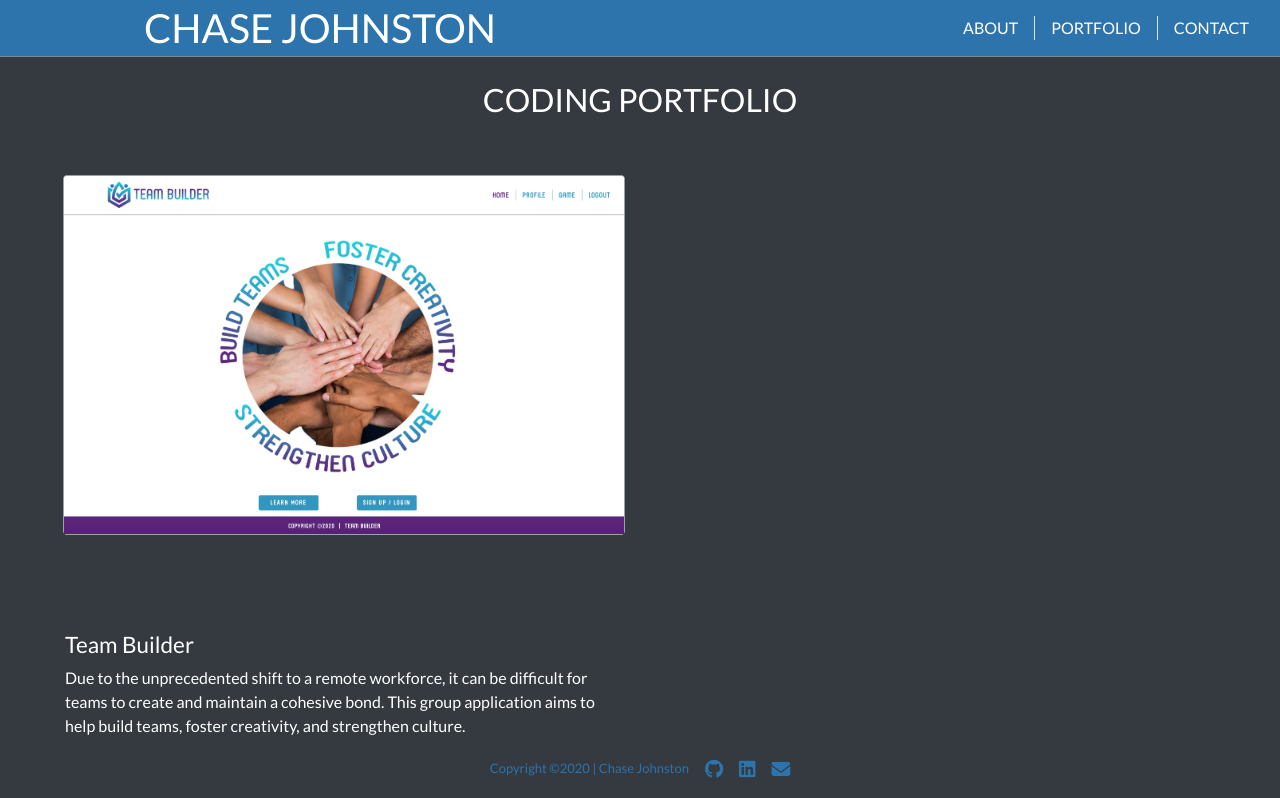
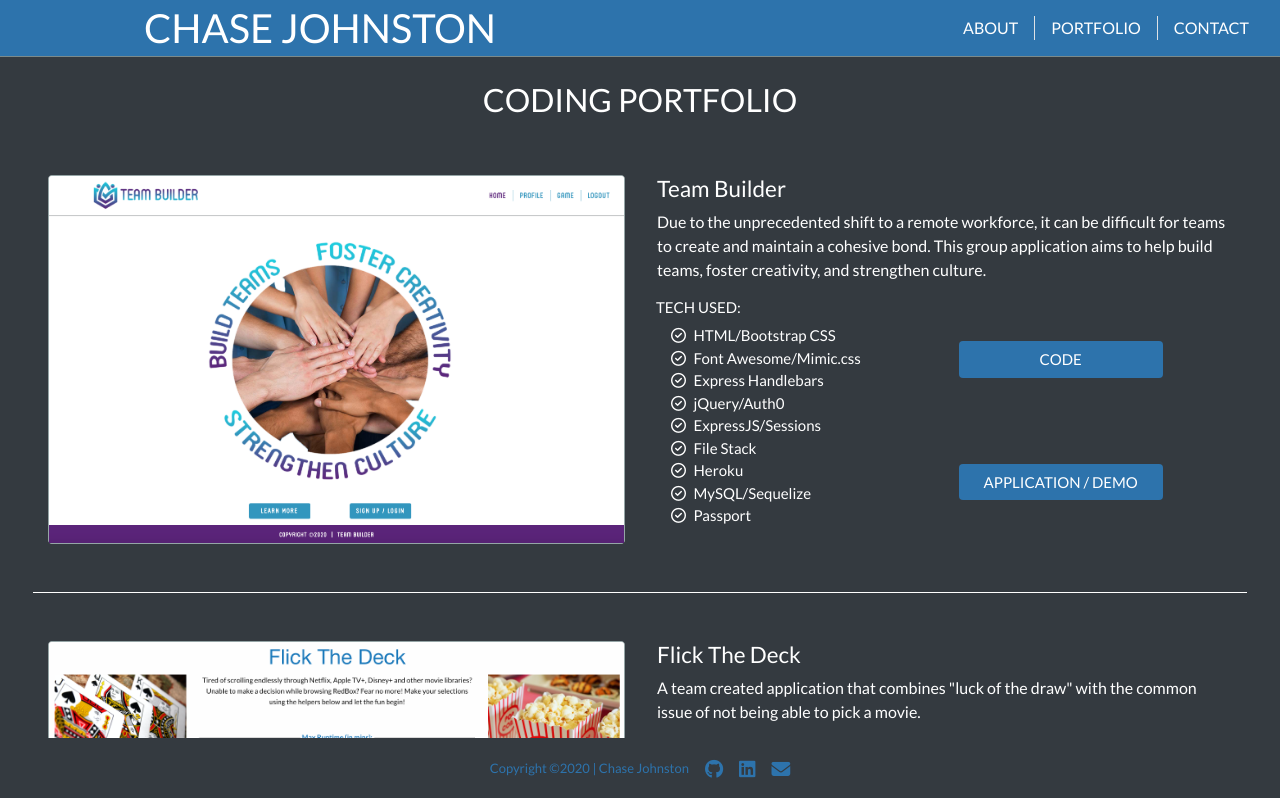
Before and after one commit to johnstoc13/react-portfolio, a React (Create React App) app: page /portfolio in a window 1280 px wide. Shown: the top 798 px of the page. Built offline with nearby package versions, Linux system fonts and the light colour scheme.

Commit message:
remaining projects display

```diff
--- a/src/components/Project/index.js
+++ b/src/components/Project/index.js
@@ -3,14 +3,14 @@ import React from "react";
 function Project(props) {
 
     return (
-        <div key={props.portfolioData.name.toString()}>
-            <div className="col-lg-6 py-lg-5 pt-4 pb-3">
+        <div className="row py-5 border-bottom border-white" key={props.portfolioData.name.toString()}>
+            <div className="col-lg-6">
                 <div className="card text-center border border-secondary">
                     <img src={props.portfolioData.image} className="card-img-top position-relative"
                         alt={props.portfolioData.name} />
                 </div>
             </div>
-            <div className="col-lg-6 py-lg-5 py-3 px-3">
+            <div className="col-lg-6 px-3">
                 <div className="row px-3">
                     <h4 className="text-white text-center">{props.portfolioData.name}</h4>
                     <p className="text-white">{props.portfolioData.description}</p>
@@ -26,7 +26,7 @@ function Project(props) {
                         <a className="btn bg-blue text-white w-75" href={props.portfolioData.code}
                             target="_blank" rel="noreferrer noopener">CODE</a>
                         <a className="btn bg-blue text-white w-75" href={props.portfolioData.application}
-                            target="_blank" rel="noreferrer noopener">APPLICATION</a>
+                            target="_blank" rel="noreferrer noopener">APPLICATION / DEMO</a>
                     </div>
                 </div>
             </div>
```
